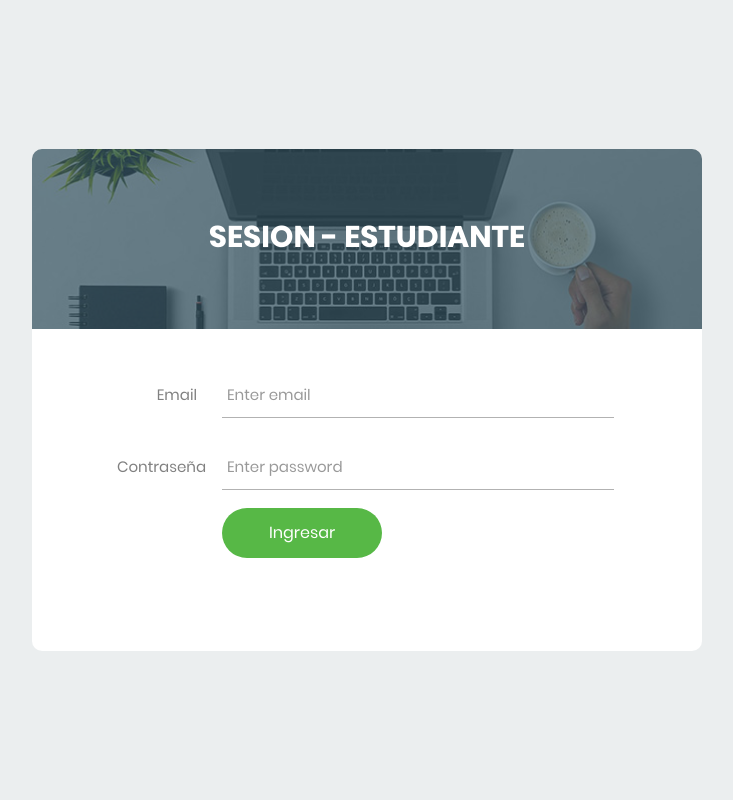
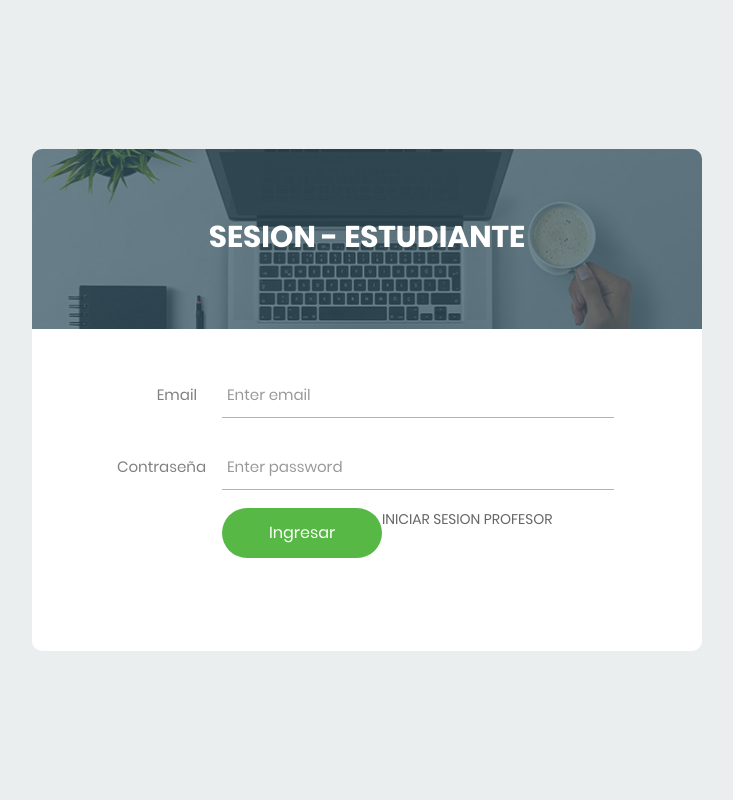
Before and after one commit to 4KBUTCH/PHPTRABAJO, a PHP site: page /index.php in a window 1280 px wide. Shown: the whole page, without its empty margins (273-1006 px from the left). Run offline with PHP 8.4, Linux system fonts and the light colour scheme.

Commit message:
PROFESSOR

```diff
--- a/login-ui/index.php
+++ b/login-ui/index.php
@@ -44,6 +44,7 @@
 						<button type="submit" class="login100-form-btn">
 							Ingresar
 						</button>
+						<a href="adminpanel/index.php">INICIAR SESION PROFESOR</a>
 					</div>
 				</form>
 			</div>
```
